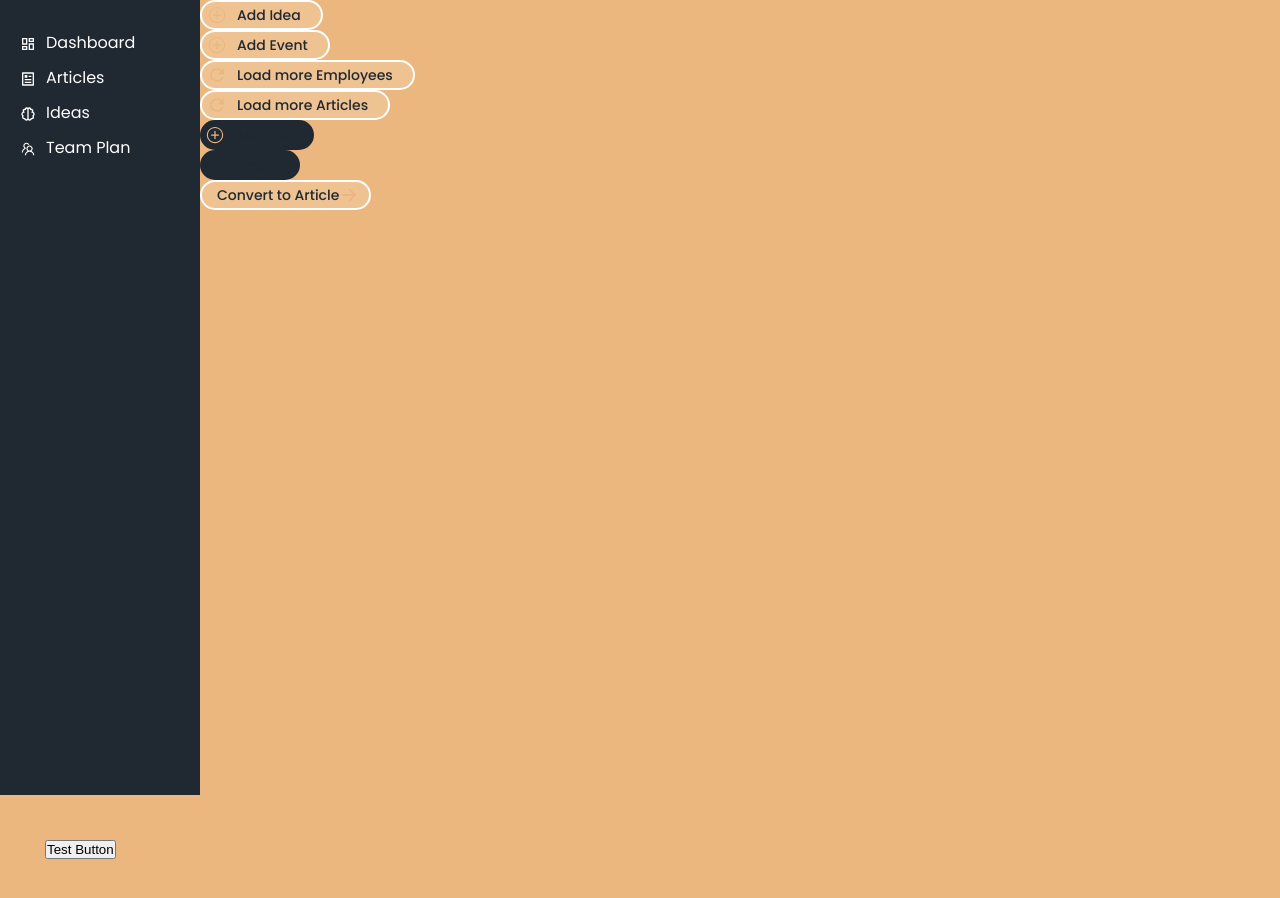
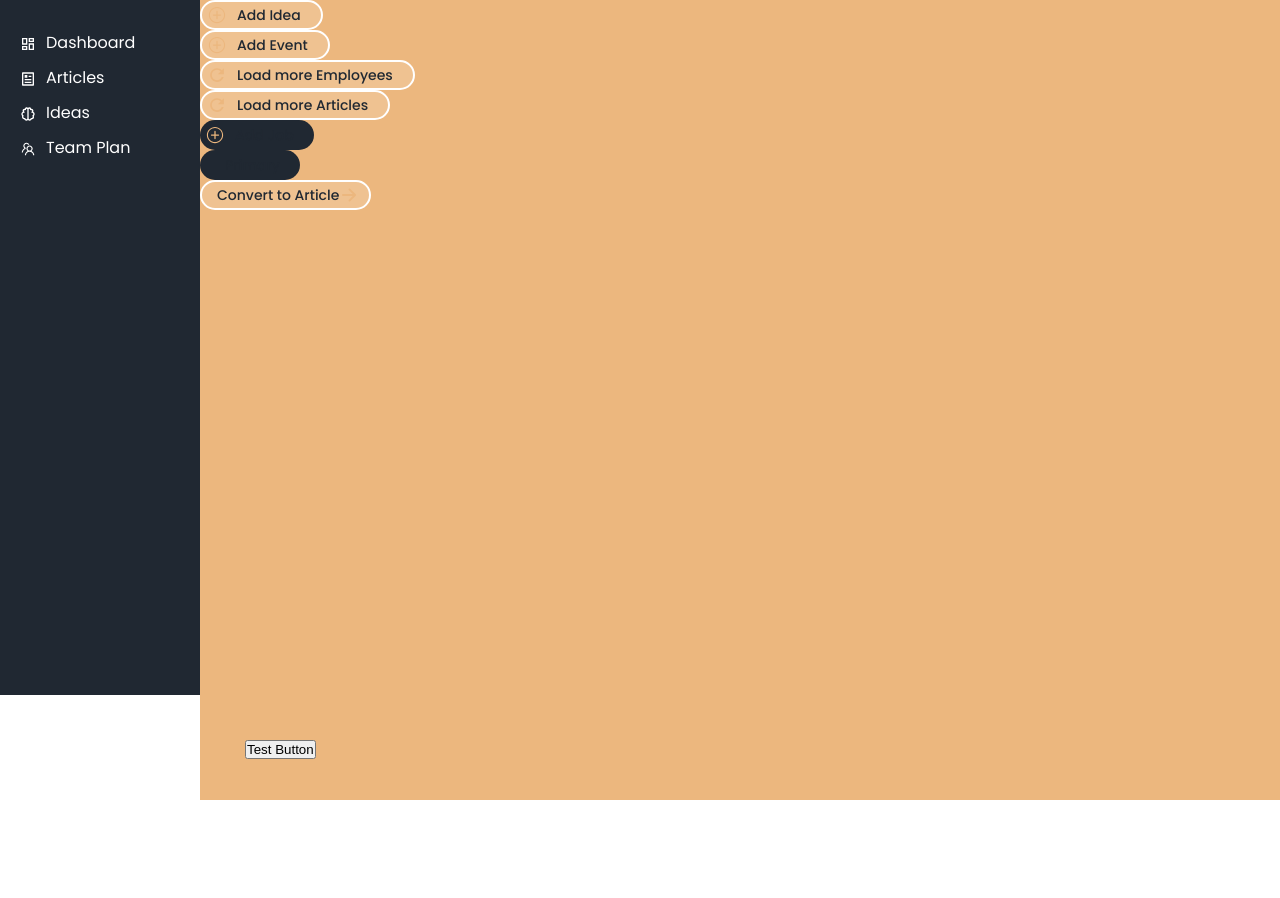
Before and after one commit to helher/newsplan, a React (Create React App) app: page /ideas in a window 1280 px wide. Shown: the top 898 px of the page. After the commit the page ends 804 px from the top, so only its background shows below. Built offline with nearby package versions, Linux system fonts and the light colour scheme.

Commit message:
updated post merge

```diff
--- a/src/App.css
+++ b/src/App.css
@@ -1,10 +1,11 @@
 .app {
   display: grid;
+  height:100vh;
   grid-template-columns: 200px 1fr;
   grid-template-rows: 1fr 105px;
   grid-template-areas:
       "nav-element main-content"
-      "footer-element footer-element";
+      ". footer-element";
 }
 
 .nav-container {
--- a/src/components/nav/NavigationBar.css
+++ b/src/components/nav/NavigationBar.css
@@ -3,7 +3,7 @@
 .nav-container{
     background-color: var(--primary-color);
     width: 200px;
-    height: 795px;
+    height: 100%;
     color: #FFFFFF;
     text-align: left;
 }
--- a/src/screens/Articles.js
+++ b/src/screens/Articles.js
@@ -1,4 +1,5 @@
 import React from 'react';
+import IdeaCard from './../components/kanban-cards/idea-card/IdeaCard';
 
 const Articles = () => {
     return (
@@ -6,6 +7,7 @@ const Articles = () => {
         <div className="article-screen">
             {console.log("I am running")}
             <p>Articles Page</p>
+            <IdeaCard />
         </div>
     );
 };
--- a/src/screens/Ideas.css
+++ b/src/screens/Ideas.css
@@ -1,5 +1,5 @@
 @import url(./../index.css);
 
-body {
+.idea {
     background-color: var(--accented-color);
 }
--- a/src/screens/Ideas.js
+++ b/src/screens/Ideas.js
@@ -9,7 +9,7 @@ import ProceedButton from '../components/buttons/ProceedButton/ProceedButton';
 
 const Ideas = () => {
     return (
-        <div>
+        <div className="idea">
             <FooterButton UserIcon={ IoIosAddCircleOutline } text="Add Idea" goto="/Articles"/>
             <FooterButton UserIcon={ IoIosAddCircleOutline } text="Add Event" goto="/TeamPlan"/>
             <FooterButton UserIcon={ IoMdRefresh } text="Load more Employees" goto="/Articles"/>
```
